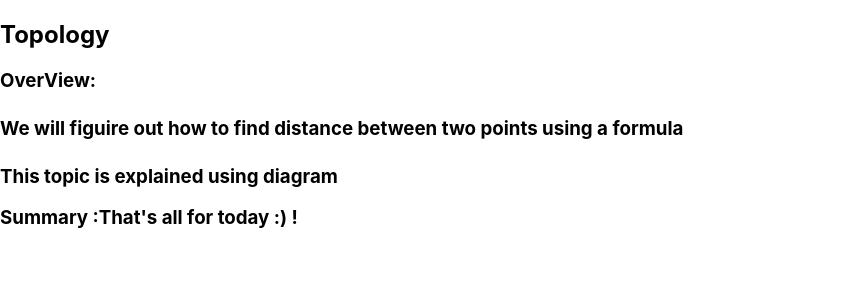
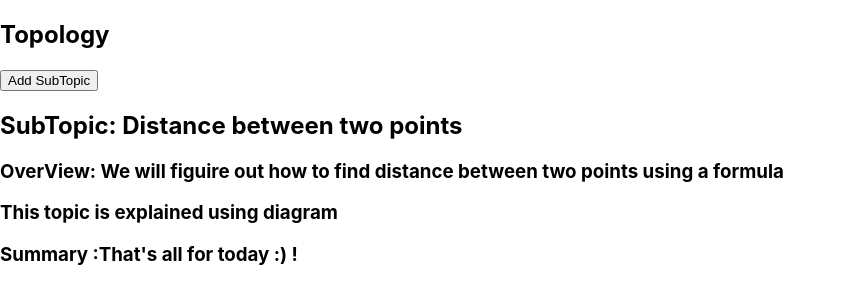
Before and after one commit to ASIF-Mahmud1/LearnNodeFundamentals, a React (Create React App) app in the folder my-app/: page / in a window 1280 px wide. Shown: the top 304 px of the page, without its empty margins (0-846 px from the left). Built offline with nearby package versions, Linux system fonts and the light colour scheme.

Commit message:
component skeleton created: Topic, SubTopic

```diff
--- a/my-app/src/Topic/SubTopic.js
+++ b/my-app/src/Topic/SubTopic.js
@@ -7,19 +7,18 @@ export default class SubTopic extends React.Component {
         }
     }
 
+
     render() {
         return (
             <>
-             <h3>
-                     {this.props.SubTopicTitle}
+             <h2>
+                  SubTopic:   {this.props.subTopicTitle? this.props.subTopicTitle: "Add SubTopic" }
+                </h2>
+                <h3>OverView: { this.props.overView? " "+this.props.overView: "Add OverView"}
+
                 </h3>
-                <h3>OverView:
-                     <h4>
-                        {this.props.overView}
-                    </h4>
-                </h3>
-        <h3>{this.props.body}</h3>
-        <h3>Summary :{this.props.summary}</h3>
+        <h3>{this.props.body ?this.props.body: "Add Content!"}</h3>
+        <h3>Summary :{this.props.summary ?this.props.summary:"Add Summary" }</h3>
 
             </>
         )
--- a/my-app/src/Topic/Topic.js
+++ b/my-app/src/Topic/Topic.js
@@ -1,26 +1,37 @@
 import React from 'react'
 import SubTopic from './SubTopic'
-const subTopic= {
+const subTopic = {
     subTopicTitle: "Distance between two points",
     overView: "We will figuire out how to find distance between two points using a formula",
     body: "This topic is explained using diagram",
-    summary : "That's all for today :) !"
+    summary: "That's all for today :) !"
 
 }
-export default class Topic extends React.Component{
-constructor(props){
+export default class Topic extends React.Component {
+    constructor(props) {
         super(props)
-    this.state={
-
+        this.state = {
+            subTopic: []
         }
     }
+    addSubTopic = () => {
+        let addSubTopic = this.state.subTopic
+        addSubTopic.push(<SubTopic  />)
+        this.setState({ subTopic: addSubTopic }, () => { console.log(this.state.subTopic) })
+    }
 
-render()
-{
-    return(
+    render() {
+        return (
             <>
                 <h2>Topology</h2>
-        <SubTopic subTopicTitle={subTopic.subTopicTitle} overView={subTopic.overView} body={subTopic.body} summary={subTopic.summary}/>
+                <button onClick={() => { this.addSubTopic() }}>Add SubTopic</button>
+                <SubTopic subTopicTitle={subTopic.subTopicTitle} overView={subTopic.overView} body={subTopic.body} summary={subTopic.summary} />
+
+                {this.state.subTopic.map((item, index) => (
+                    < div key= {index}>
+                    {item}
+                    </div>
+                ))}
             </>
         )
     }
```
Lines whose indentation alone changed are shown as unchanged.
